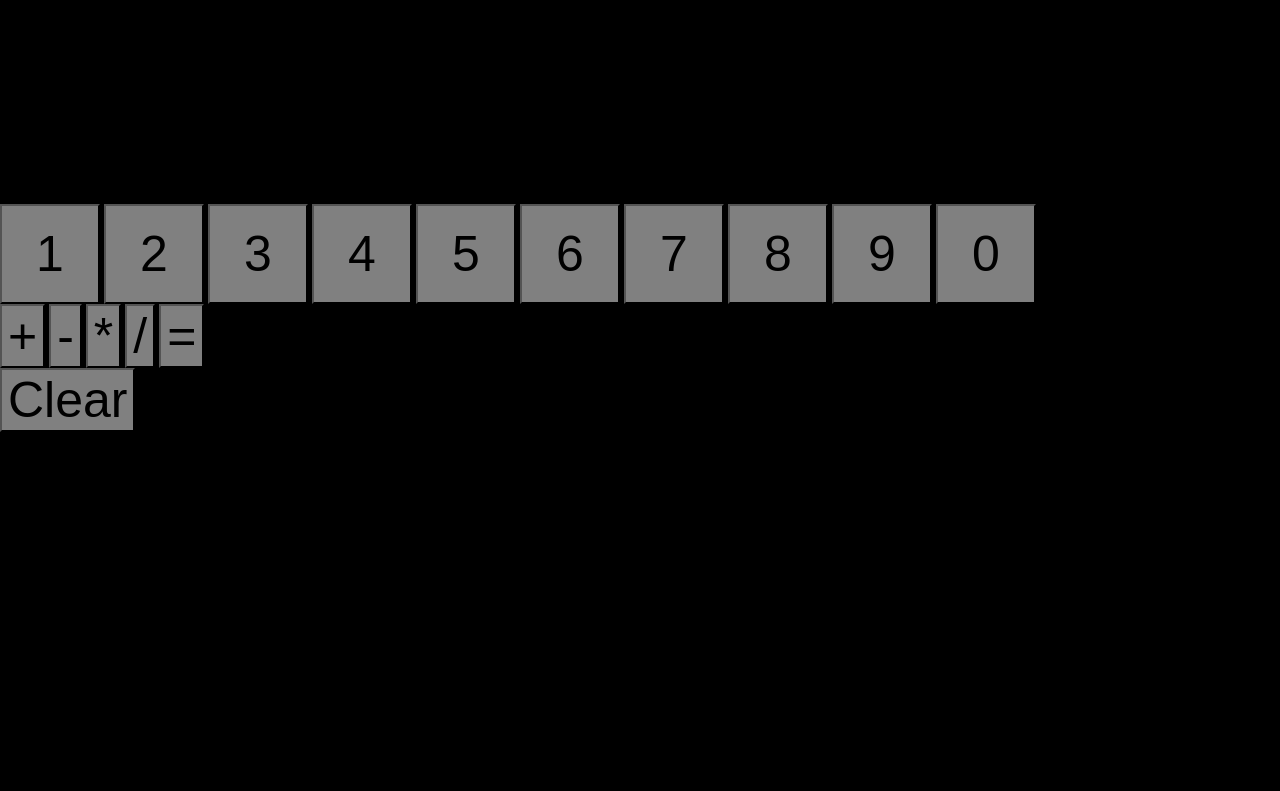
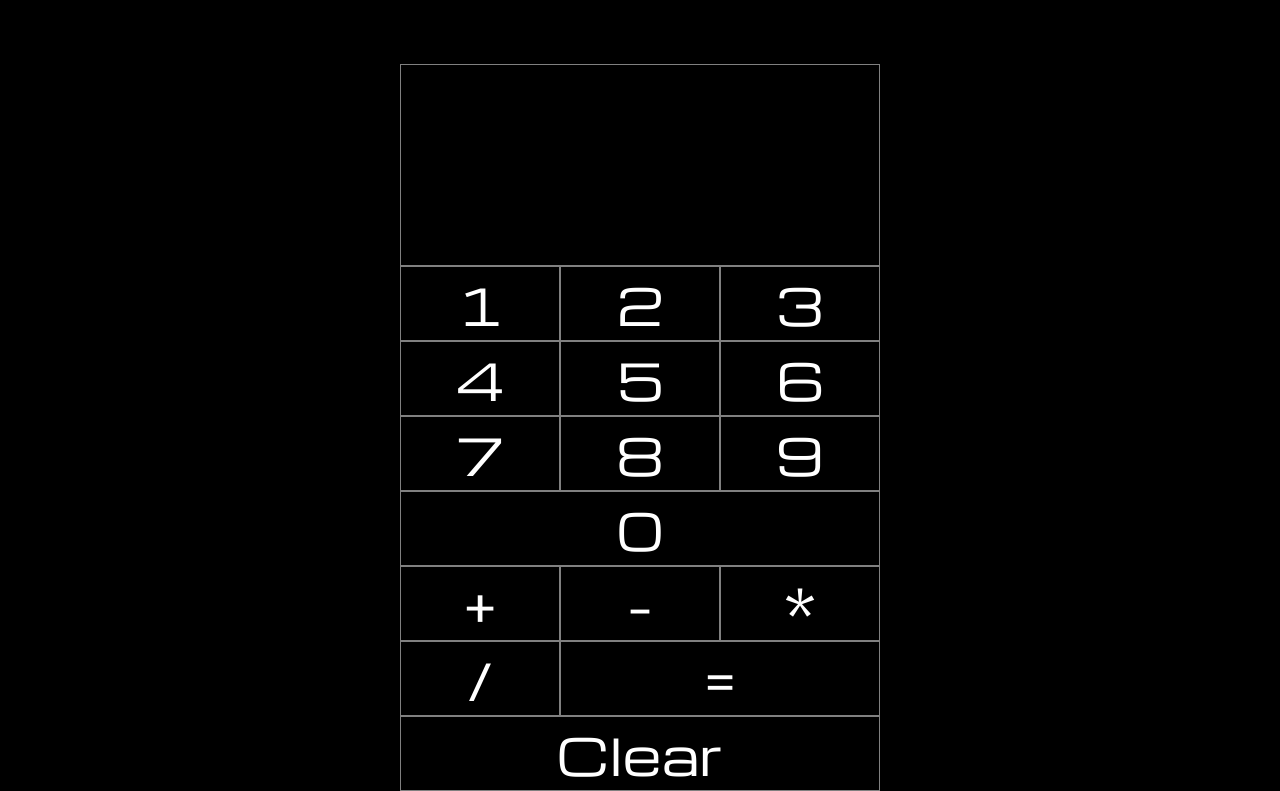
Before and after one commit to OrangePretzels/top-calculator, a plain HTML site: page index.html in a window 1280 px wide. Shown: the part 76-867 px from the top of the page. Before the commit the page ends 800 px from the top, so only its background shows below. Drawn offline with nearby package versions, Linux system fonts and the light colour scheme.

Commit message:
Updated CSS

```diff
--- a/index.html
+++ b/index.html
@@ -5,11 +5,17 @@
     <meta http-equiv="X-UA-Compatible" content="IE=edge">
     <meta name="viewport" content="width=device-width, initial-scale=1.0">
     <link rel="stylesheet" href="style.css">
+    <link rel="preconnect" href="https://fonts.googleapis.com">
+    <link rel="preconnect" href="https://fonts.gstatic.com" crossorigin>
+    <link href="https://fonts.googleapis.com/css2?family=Michroma&display=swap" rel="stylesheet">
+    <link rel="preconnect" href="https://fonts.googleapis.com">
+    <link rel="preconnect" href="https://fonts.gstatic.com" crossorigin>
+    <link href="https://fonts.googleapis.com/css2?family=Montserrat:wght@100&display=swap" rel="stylesheet">
     <title>Calculator</title>
 </head>
 <body>
 
-    <h1>Calculator</h1>
+    <h1>TheOdinProject Calculator</h1>
     <div id = "container">
 
 
@@ -19,7 +25,7 @@
             <span class = "numberInput"></span>
         </div>
 
-        <div>
+        <div class = "container">
             <button class = "calculatorButtons" value = "1">1</button>
             <button class = "calculatorButtons" value = "2">2</button>
             <button class = "calculatorButtons" value = "3">3</button>
@@ -29,20 +35,20 @@
             <button class = "calculatorButtons" value = "7">7</button>
             <button class = "calculatorButtons" value = "8">8</button>
             <button class = "calculatorButtons" value = "9">9</button>
-            <button class = "calculatorButtons" value = "0">0</button>
+            <button class = "calculatorButtons"  id="span-three" value = "0">0</button>
             <!-- <button class = "calculatorButtons" value = ".">.</button> -->
         </div>
 
-        <div>
+        <div class = "container">
             <button class = "operators" value = "+">+</button>
             <button class = "operators" value = "-">-</button>
             <button class = "operators" value = "*">*</button>
             <button class = "operators" value = "/">/</button>
-            <button class = "operators" value = "=">=</button>
+            <button class = "operators" id="span-two" value = "=">=</button>
         </div>
 
-        <div>
-            <button id = "clear" value = "C">Clear</button>
+        <div class = "container">
+            <button id = "clear" id="span-three" value = "C">Clear</button>
         </div>
 
 
--- a/script.js
+++ b/script.js
@@ -11,6 +11,7 @@ numbers.map( number => {
     number.addEventListener('click', (e) => {
         if (sum != ''){
             numberInput.innerText = ''
+            // numberInput.innerText += e.target.value
         }
         num += e.target.value
         num = parseInt(num)
--- a/style.css
+++ b/style.css
@@ -6,23 +6,62 @@ body{
 h1{
     color: teal;
     text-align: center;
+    font-family: 'Montserrat', sans-serif;
+    color: linear-gradient(#e66465, #9198e5);
 }
 
-.calculatorButtons{
-    height: 100px;
-    width: 100px;
+.container{
+    display: grid;
+    grid-template-columns: repeat(3,1fr);
+    justify-content: center;
+    margin-left: 25rem;
+    margin-right: 25rem;
+    gap: 0;
+}
+
+.calculatorButtons,
+.operators,
+#clear{
+    /* height: 100px;
+    width: 100px; */
+    color: white;
+    background-color: black;
+    border: solid 1px grey;
+    font-family: 'Michroma', sans-serif;
+
 }
 
 .userInputBox{
+    margin-top: 5rem;
+    margin-left: 25rem;
+    margin-right: 25rem;
     color: white;
-    font-size: 100px;
+    font-size: 3rem;
     height: 200px;
+    word-wrap: break-word;
+    border: solid 1px grey;
+
 }
 button{
     background-color: grey;
     font-size: 50px;
 }
 
-button:hover{
+button:hover,
+#clear:hover{
     background-color: teal;
+    color: black;
+    border: solid 1px black;
 }
+
+#span-two{
+    grid-column: span 2;
+}
+
+#span-three{
+    grid-column: span 3;
+}
+
+#clear{
+    grid-column: span 3;
+}
```
